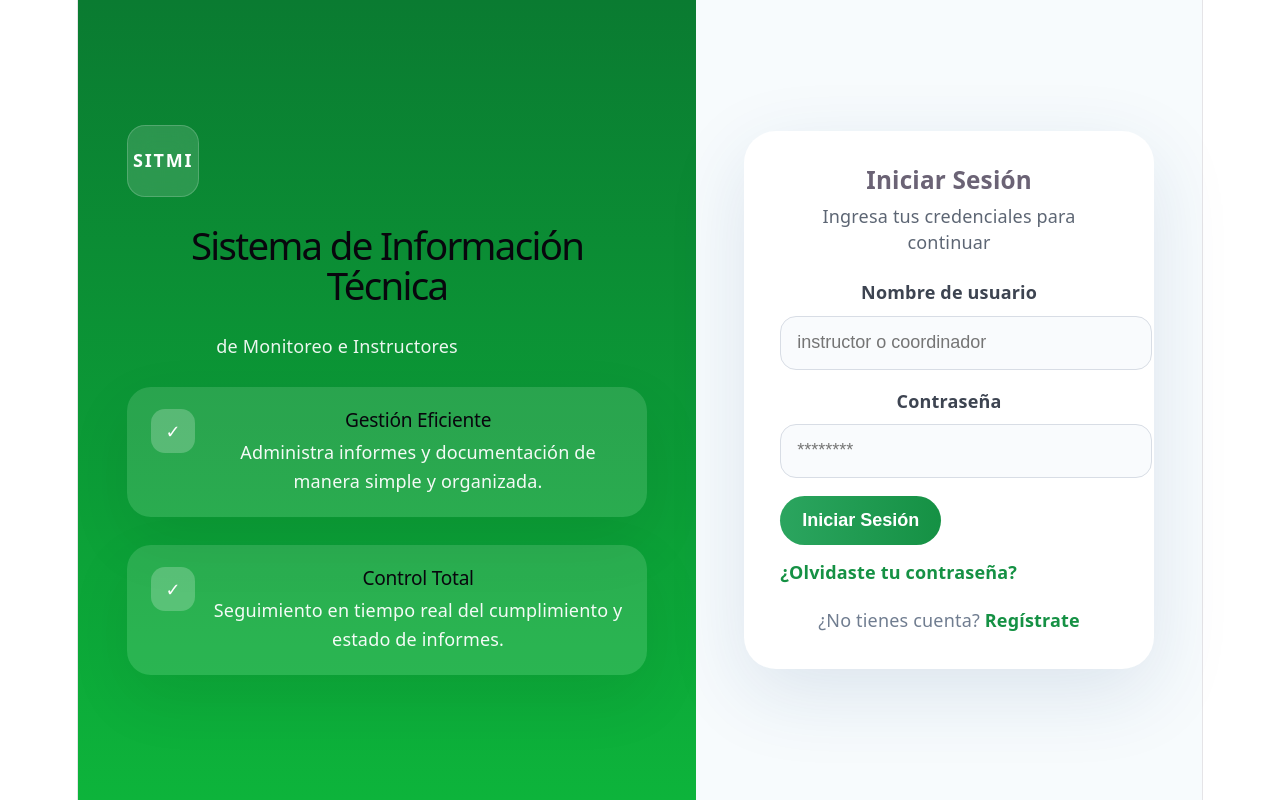
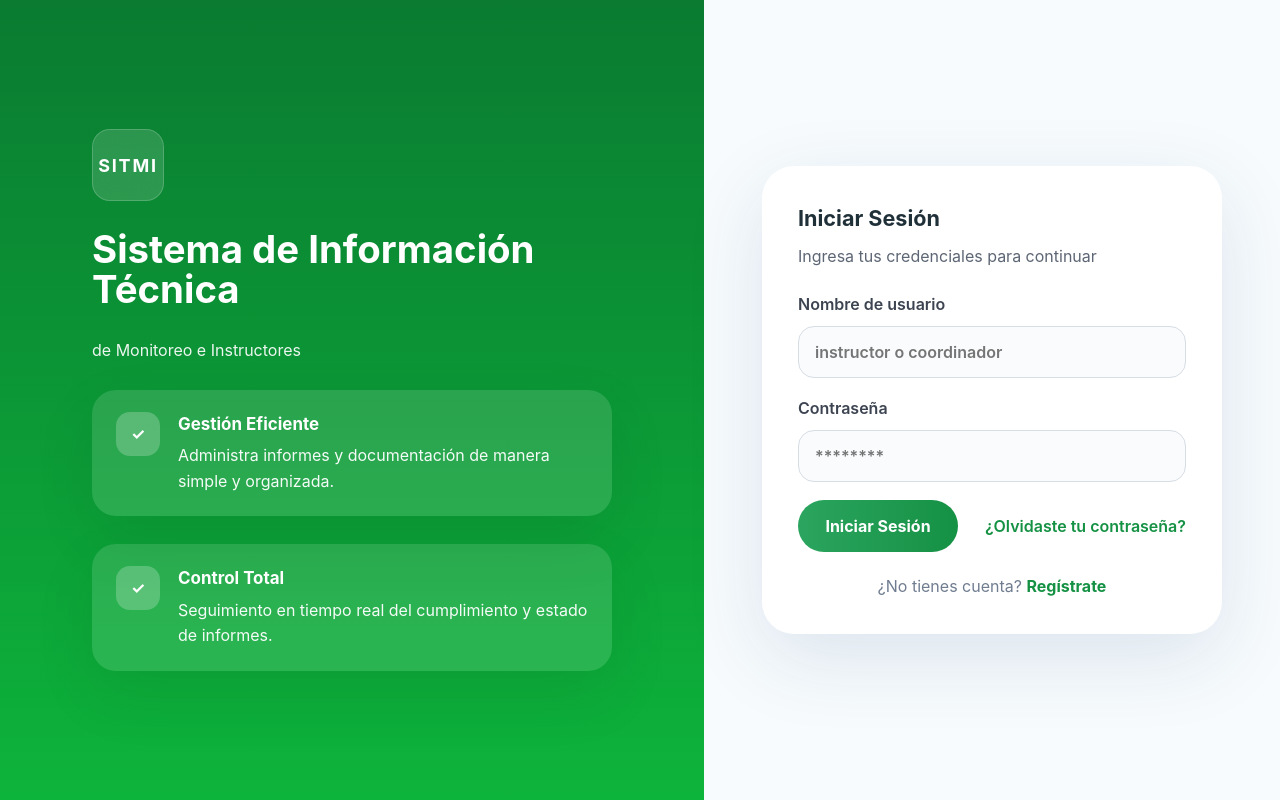
Before and after one commit to PALACIOS-JAVIER/Proyecto-Formativo-, a React (Vite) app in the folder frontend/: page / in a window 1280 px wide. Built offline with nearby package versions, Linux system fonts and the light colour scheme.

Commit message:
Se hizo ajustes de carpertas

```diff
--- a/frontend/src/App.css
+++ /dev/null
@@ -1,184 +0,0 @@
-.counter {
-  font-size: 16px;
-  padding: 5px 10px;
-  border-radius: 5px;
-  color: var(--accent);
-  background: var(--accent-bg);
-  border: 2px solid transparent;
-  transition: border-color 0.3s;
-  margin-bottom: 24px;
-
-  &:hover {
-    border-color: var(--accent-border);
-  }
-  &:focus-visible {
-    outline: 2px solid var(--accent);
-    outline-offset: 2px;
-  }
-}
-
-.hero {
-  position: relative;
-
-  .base,
-  .framework,
-  .vite {
-    inset-inline: 0;
-    margin: 0 auto;
-  }
-
-  .base {
-    width: 170px;
-    position: relative;
-    z-index: 0;
-  }
-
-  .framework,
-  .vite {
-    position: absolute;
-  }
-
-  .framework {
-    z-index: 1;
-    top: 34px;
-    height: 28px;
-    transform: perspective(2000px) rotateZ(300deg) rotateX(44deg) rotateY(39deg)
-      scale(1.4);
-  }
-
-  .vite {
-    z-index: 0;
-    top: 107px;
-    height: 26px;
-    width: auto;
-    transform: perspective(2000px) rotateZ(300deg) rotateX(40deg) rotateY(39deg)
-      scale(0.8);
-  }
-}
-
-#center {
-  display: flex;
-  flex-direction: column;
-  gap: 25px;
-  place-content: center;
-  place-items: center;
-  flex-grow: 1;
-
-  @media (max-width: 1024px) {
-    padding: 32px 20px 24px;
-    gap: 18px;
-  }
-}
-
-#next-steps {
-  display: flex;
-  border-top: 1px solid var(--border);
-  text-align: left;
-
-  & > div {
-    flex: 1 1 0;
-    padding: 32px;
-    @media (max-width: 1024px) {
-      padding: 24px 20px;
-    }
-  }
-
-  .icon {
-    margin-bottom: 16px;
-    width: 22px;
-    height: 22px;
-  }
-
-  @media (max-width: 1024px) {
-    flex-direction: column;
-    text-align: center;
-  }
-}
-
-#docs {
-  border-right: 1px solid var(--border);
-
-  @media (max-width: 1024px) {
-    border-right: none;
-    border-bottom: 1px solid var(--border);
-  }
-}
-
-#next-steps ul {
-  list-style: none;
-  padding: 0;
-  display: flex;
-  gap: 8px;
-  margin: 32px 0 0;
-
-  .logo {
-    height: 18px;
-  }
-
-  a {
-    color: var(--text-h);
-    font-size: 16px;
-    border-radius: 6px;
-    background: var(--social-bg);
-    display: flex;
-    padding: 6px 12px;
-    align-items: center;
-    gap: 8px;
-    text-decoration: none;
-    transition: box-shadow 0.3s;
-
-    &:hover {
-      box-shadow: var(--shadow);
-    }
-    .button-icon {
-      height: 18px;
-      width: 18px;
-    }
-  }
-
-  @media (max-width: 1024px) {
-    margin-top: 20px;
-    flex-wrap: wrap;
-    justify-content: center;
-
-    li {
-      flex: 1 1 calc(50% - 8px);
-    }
-
-    a {
-      width: 100%;
-      justify-content: center;
-      box-sizing: border-box;
-    }
-  }
-}
-
-#spacer {
-  height: 88px;
-  border-top: 1px solid var(--border);
-  @media (max-width: 1024px) {
-    height: 48px;
-  }
-}
-
-.ticks {
-  position: relative;
-  width: 100%;
-
-  &::before,
-  &::after {
-    content: '';
-    position: absolute;
-    top: -4.5px;
-    border: 5px solid transparent;
-  }
-
-  &::before {
-    left: 0;
-    border-left-color: var(--border);
-  }
-  &::after {
-    right: 0;
-    border-right-color: var(--border);
-  }
-}
--- a/frontend/src/App.tsx
+++ b/frontend/src/App.tsx
@@ -1,5 +1,4 @@
-import './App.css'
-import { Login } from './Login'
+import { Login } from './login/Login'
 
 function App() {
   const handleLogin = ({ username, password }: { username: string; password: string }) => {
--- a/frontend/src/index.css
+++ b/frontend/src/index.css
@@ -1,111 +1,43 @@
-:root {
-  --text: #6b6375;
-  --text-h: #08060d;
-  --bg: #fff;
-  --border: #e5e4e7;
-  --code-bg: #f4f3ec;
-  --accent: #aa3bff;
-  --accent-bg: rgba(170, 59, 255, 0.1);
-  --accent-border: rgba(170, 59, 255, 0.5);
-  --social-bg: rgba(244, 243, 236, 0.5);
-  --shadow:
-    rgba(0, 0, 0, 0.1) 0 10px 15px -3px, rgba(0, 0, 0, 0.05) 0 4px 6px -2px;
-
-  --sans: system-ui, 'Segoe UI', Roboto, sans-serif;
-  --heading: system-ui, 'Segoe UI', Roboto, sans-serif;
-  --mono: ui-monospace, Consolas, monospace;
-
-  font: 18px/145% var(--sans);
-  letter-spacing: 0.18px;
-  color-scheme: light dark;
-  color: var(--text);
-  background: var(--bg);
-  font-synthesis: none;
-  text-rendering: optimizeLegibility;
-  -webkit-font-smoothing: antialiased;
-  -moz-osx-font-smoothing: grayscale;
-
-  @media (max-width: 1024px) {
-    font-size: 16px;
-  }
+* {
+  box-sizing: border-box;
 }
 
-@media (prefers-color-scheme: dark) {
-  :root {
-    --text: #9ca3af;
-    --text-h: #f3f4f6;
-    --bg: #16171d;
-    --border: #2e303a;
-    --code-bg: #1f2028;
-    --accent: #c084fc;
-    --accent-bg: rgba(192, 132, 252, 0.15);
-    --accent-border: rgba(192, 132, 252, 0.5);
-    --social-bg: rgba(47, 48, 58, 0.5);
-    --shadow:
-      rgba(0, 0, 0, 0.4) 0 10px 15px -3px, rgba(0, 0, 0, 0.25) 0 4px 6px -2px;
-  }
+:root {
+  font-family: Inter, system-ui, -apple-system, BlinkMacSystemFont, 'Segoe UI', sans-serif;
+  color: #203039;
+  background: #eef6f2;
+  font-size: 16px;
+  line-height: 1.5;
+}
 
-  #social .button-icon {
-    filter: invert(1) brightness(2);
-  }
+html,
+body,
+#root {
+  min-height: 100%;
+  margin: 0;
+  padding: 0;
+}
+
+body {
+  min-height: 100vh;
+  background: #eef6f2;
 }
 
 #root {
-  width: 1126px;
-  max-width: 100%;
-  margin: 0 auto;
-  text-align: center;
-  border-inline: 1px solid var(--border);
-  min-height: 100svh;
-  display: flex;
-  flex-direction: column;
-  box-sizing: border-box;
+  width: 100%;
+  min-height: 100vh;
 }
 
-body {
-  margin: 0;
+a {
+  color: inherit;
+  text-decoration: none;
 }
 
-h1,
-h2 {
-  font-family: var(--heading);
-  font-weight: 500;
-  color: var(--text-h);
+button,
+input {
+  font: inherit;
 }
 
-h1 {
-  font-size: 56px;
-  letter-spacing: -1.68px;
-  margin: 32px 0;
-  @media (max-width: 1024px) {
-    font-size: 36px;
-    margin: 20px 0;
-  }
+button {
+  cursor: pointer;
 }
-h2 {
-  font-size: 24px;
-  line-height: 118%;
-  letter-spacing: -0.24px;
-  margin: 0 0 8px;
-  @media (max-width: 1024px) {
-    font-size: 20px;
-  }
-}
-p {
-  margin: 0;
-}
-
-code,
-.counter {
-  font-family: var(--mono);
-  display: inline-flex;
-  border-radius: 4px;
-  color: var(--text-h);
-}
-
-code {
-  font-size: 15px;
-  line-height: 135%;
-  padding: 4px 8px;
-  background: var(--code-bg);
-}
--- a/frontend/src/Login.tsx
+++ b/frontend/src/login/Login.tsx
@@ -1,4 +1,4 @@
-import { FormEvent, useState } from 'react'
+import {  useState } from 'react'
 import './Login.css'
 
 export interface LoginCredentials {
@@ -15,7 +15,7 @@ export function Login({ onLogin }: LoginProps) {
   const [password, setPassword] = useState('')
   const [submitted, setSubmitted] = useState(false)
 
-  const handleSubmit = (event: FormEvent<HTMLFormElement>) => {
+  const handleSubmit = (event: React.FormEvent<HTMLFormElement>) => {
     event.preventDefault()
     setSubmitted(true)
     onLogin?.({ username, password })
```
Also changed, not shown: frontend/src/login/Login.css (renamed from frontend/src/Login.css).
